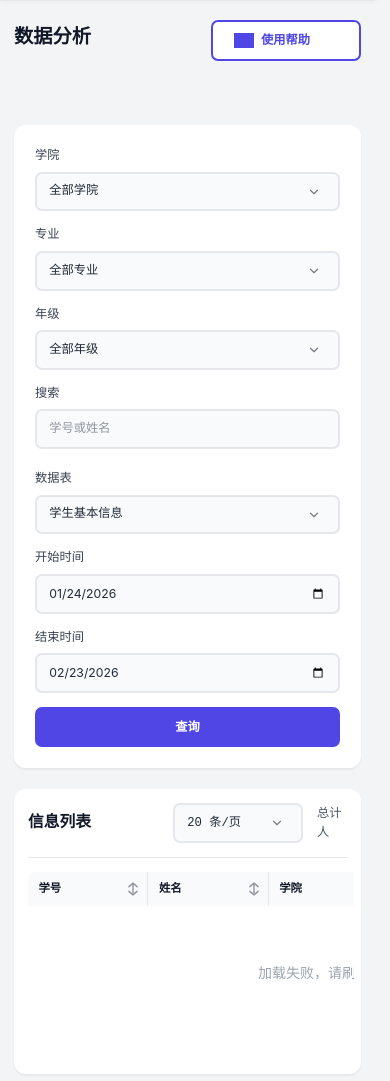
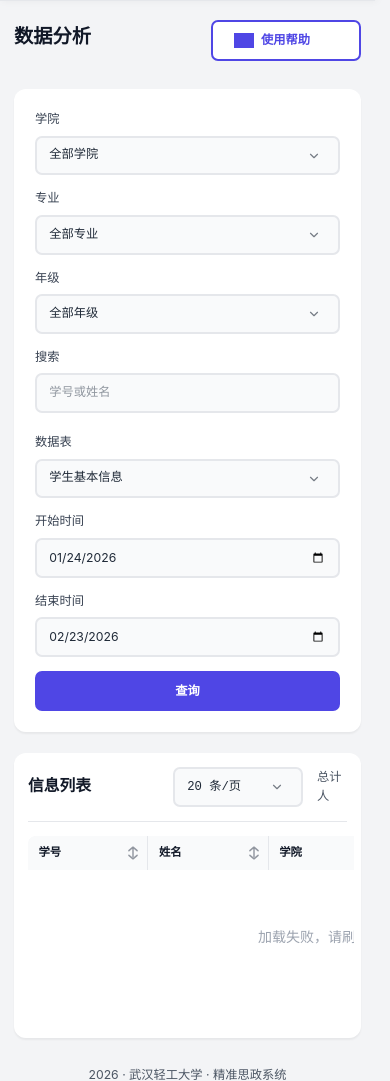
Before and after one commit to RTFOX2600/MentalHealthProject, a Django app: template staff_dashboard/templates/staff_dashboard/data_analysis.html in a window 390 px wide. Shown: the part 106-1187 px from the top of the page. Run offline with Django 5.2, Linux system fonts and the light colour scheme; the template is opened without the code that fills it, so the values that code supplies are empty; some libraries are stand-ins or nearby versions; grey boxes are pictures that could not be loaded.

Commit message:
修复 filter-card 位置异常

```diff
--- a/static/css/data_analysis.css
+++ b/static/css/data_analysis.css
@@ -536,11 +536,6 @@ tbody tr:last-child td:last-child {
         top: auto;
     }
 
-    /* 为包裹容器添加上边距，避免被固定导航栏遮挡 */
-    .filter-card-wrapper {
-        margin-top: calc(var(--navbar-height-mobile, 50px) + 1rem);
-    }
-
     .filter-card-bottom {
         position: relative;
         top: auto;
```
